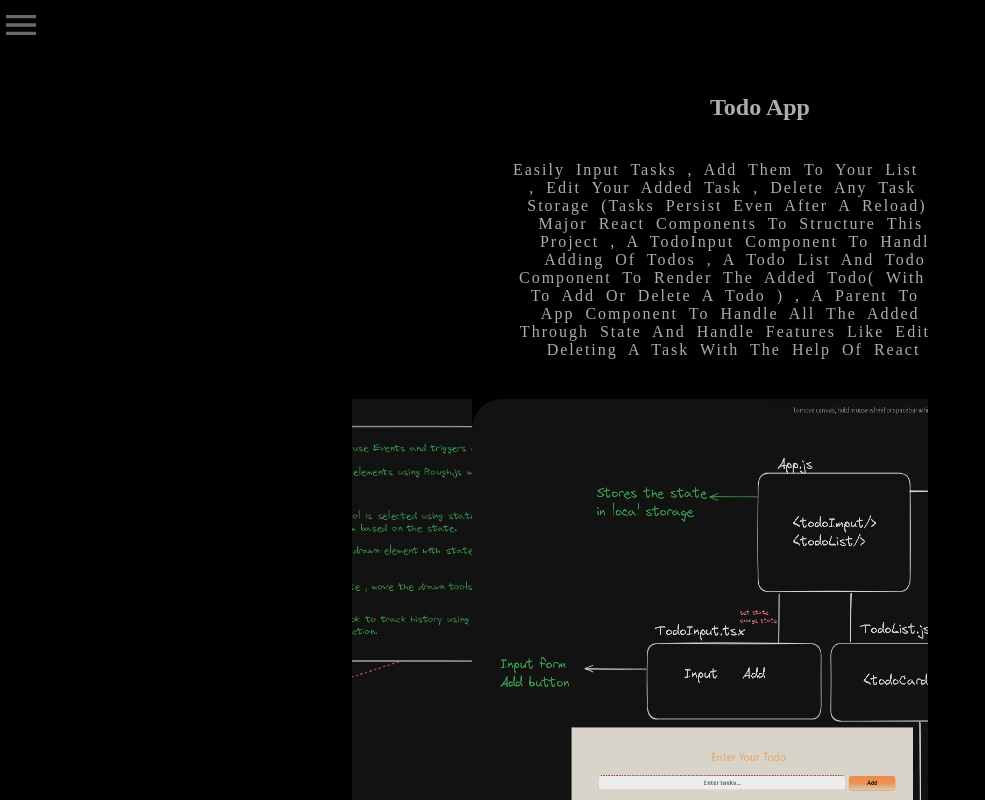
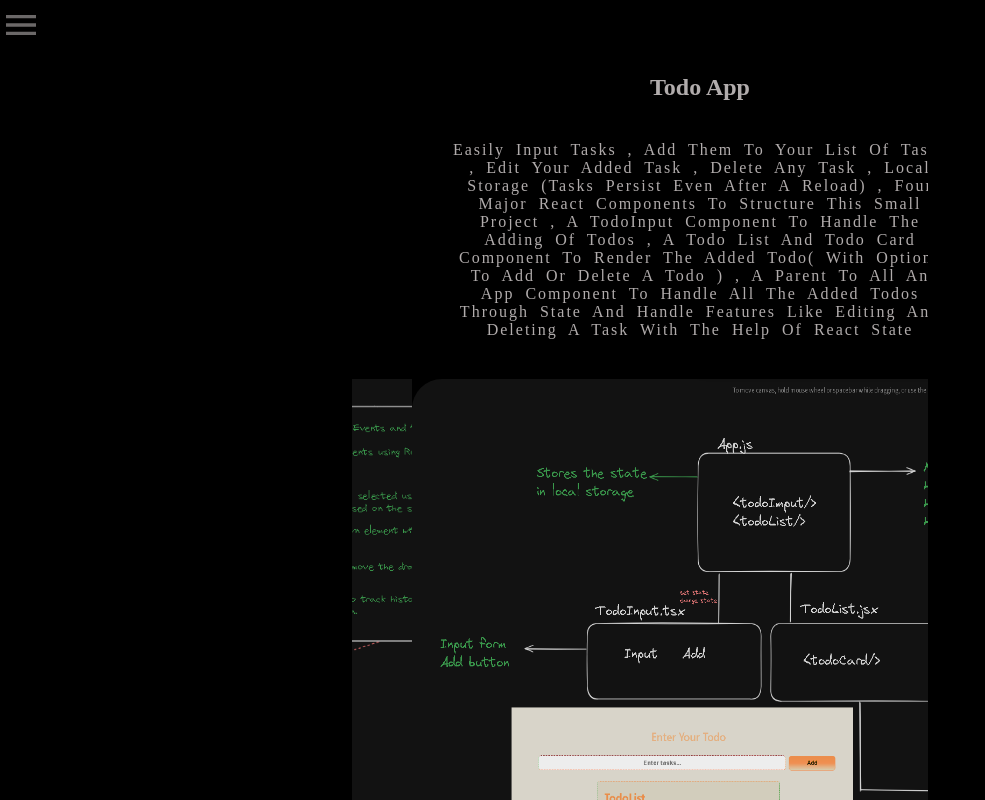
Before and after one commit to soamn/portfolio, a React (Create React App) app: page /Projects in a window 1280 px wide. Shown: the top 800 px of the page, without its empty margins (0-985 px from the left). Built offline with nearby package versions, Linux system fonts and the light colour scheme.

Commit message:
css changes

```diff
--- a/src/css/App.scss
+++ b/src/css/App.scss
@@ -402,7 +402,7 @@
 .tile {
   display: inline-block;
   width: 100%;
-  margin: 40px;
+  margin: 20px;
   text-align: center;
   color: rgb(177, 172, 172);
 }
```
